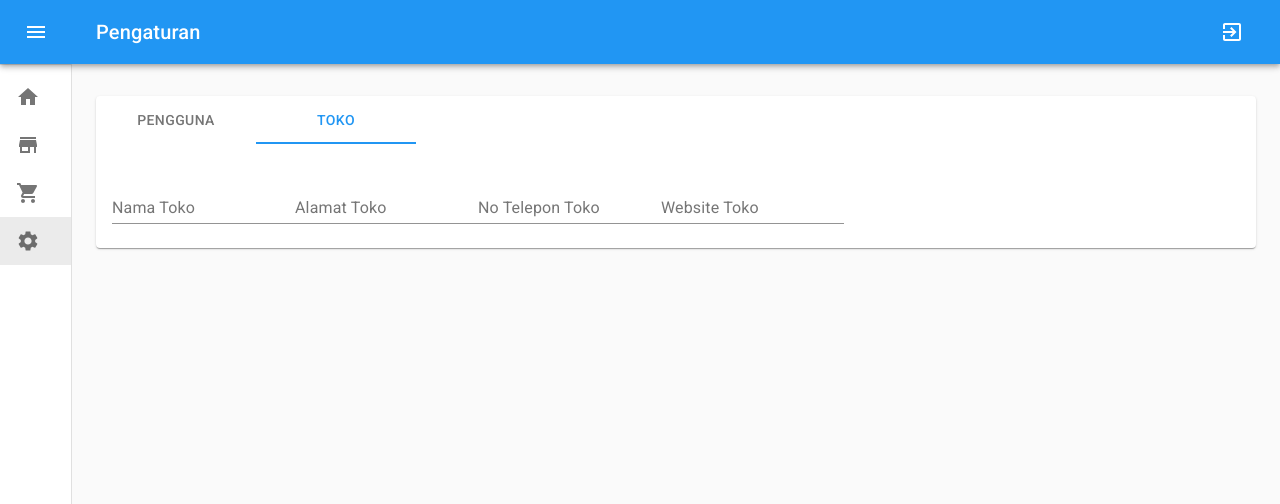
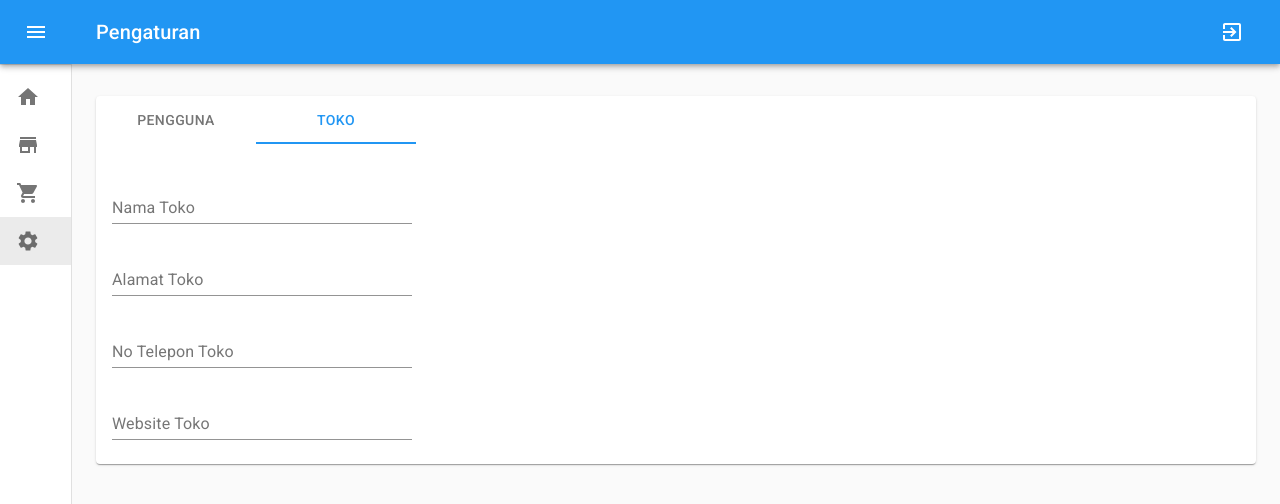
Before and after one commit to wildenali/aplikasiposwilden, a React (Create React App) app: page /pengaturan/toko in a window 1280 px wide. Shown: the top 504 px of the page. Built offline with nearby package versions, Linux system fonts and the light colour scheme; no server answers; sample sign-in values are in the browser's storage.

Commit message:
Menambahkan styling for pengaturan toko

```diff
--- /dev/null
+++ b/src/pages/private/pengaturan/styles/toko.js
@@ -0,0 +1,13 @@
+import { makeStyles } from '@material-ui/core/styles'
+
+const useStyles = makeStyles(theme => ({
+
+  pengaturanToko: {
+    display: 'flex',
+    flexDirection: 'column',
+    width: 300
+  }
+
+}))
+
+export default useStyles;
--- a/src/pages/private/pengaturan/toko.js
+++ b/src/pages/private/pengaturan/toko.js
@@ -3,8 +3,11 @@ import React, { useState } from 'react'
 // material-ui
 import TextField from '@material-ui/core/TextField';
 import Button from '@material-ui/core/Button';
+import useStyles from './styles/toko'
 
 function Toko() {
+
+  const classes = useStyles();
 
   const [form, setForm] = useState({
     nama: '',
@@ -28,13 +31,14 @@ function Toko() {
     })
   }
 
-  return  <>
+  return  <div className={classes.pengaturanToko}>
             <form>
               <TextField
                 id="nama"
                 name="nama"
                 label="Nama Toko"
                 margin="normal"
+                fullWidth
                 value={form.nama}
                 onChange={handleChange}
                 error={error.nama ? true : false}
@@ -46,6 +50,7 @@ function Toko() {
                 name="alamat"
                 label="Alamat Toko"
                 margin="normal"
+                fullWidth
                 value={form.alamat}
                 onChange={handleChange}
                 error={error.alamat ? true : false}
@@ -57,6 +62,7 @@ function Toko() {
                 name="telepon"
                 label="No Telepon Toko"
                 margin="normal"
+                fullWidth
                 value={form.telepon}
                 onChange={handleChange}
                 error={error.telepon ? true : false}
@@ -68,6 +74,7 @@ function Toko() {
                 name="website"
                 label="Website Toko"
                 margin="normal"
+                fullWidth
                 value={form.website}
                 onChange={handleChange}
                 error={error.website ? true : false}
@@ -75,7 +82,7 @@ function Toko() {
                 disabled={isSubmitting}
               />
             </form>
-          </>
+          </div>
 }
 
 export default Toko;
```
